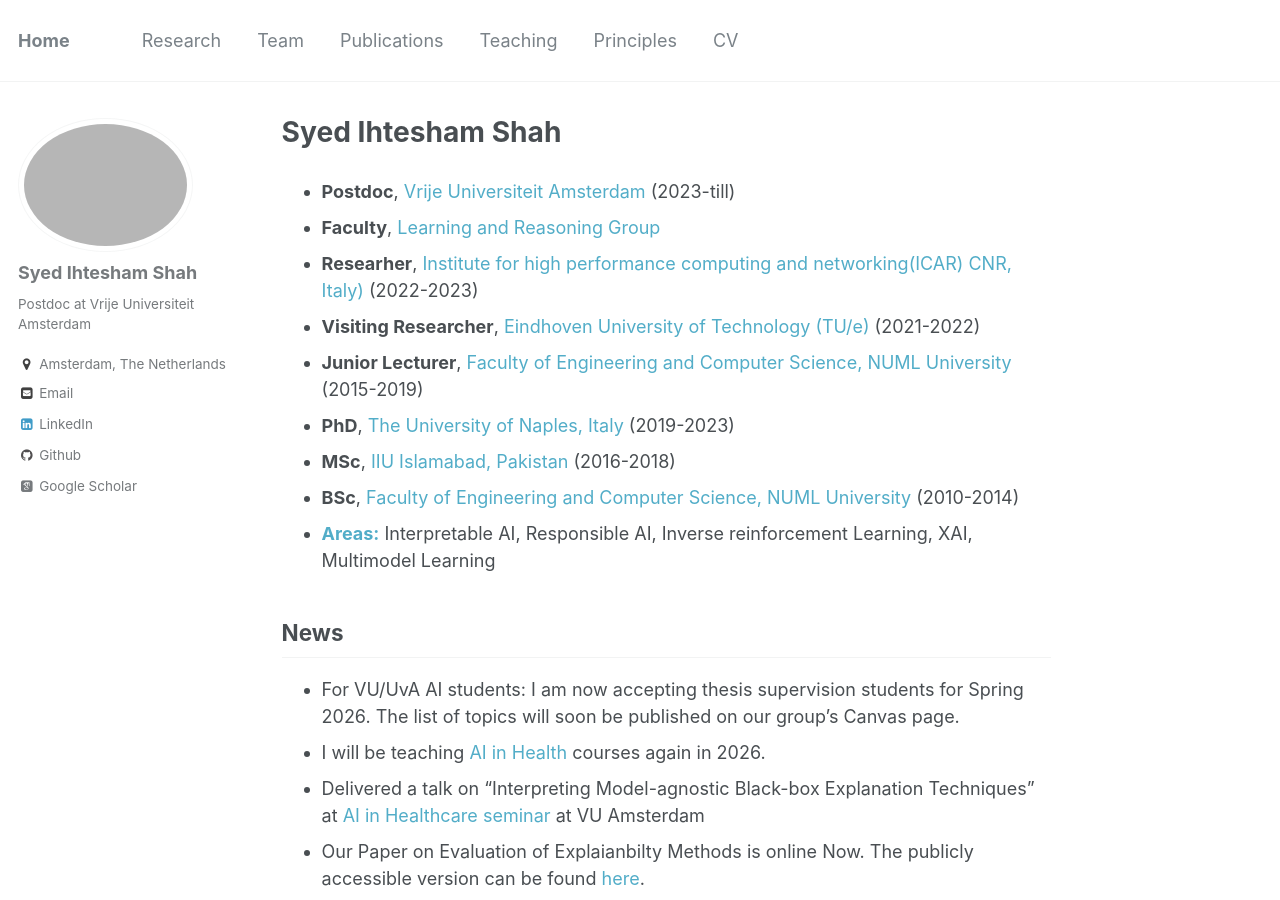
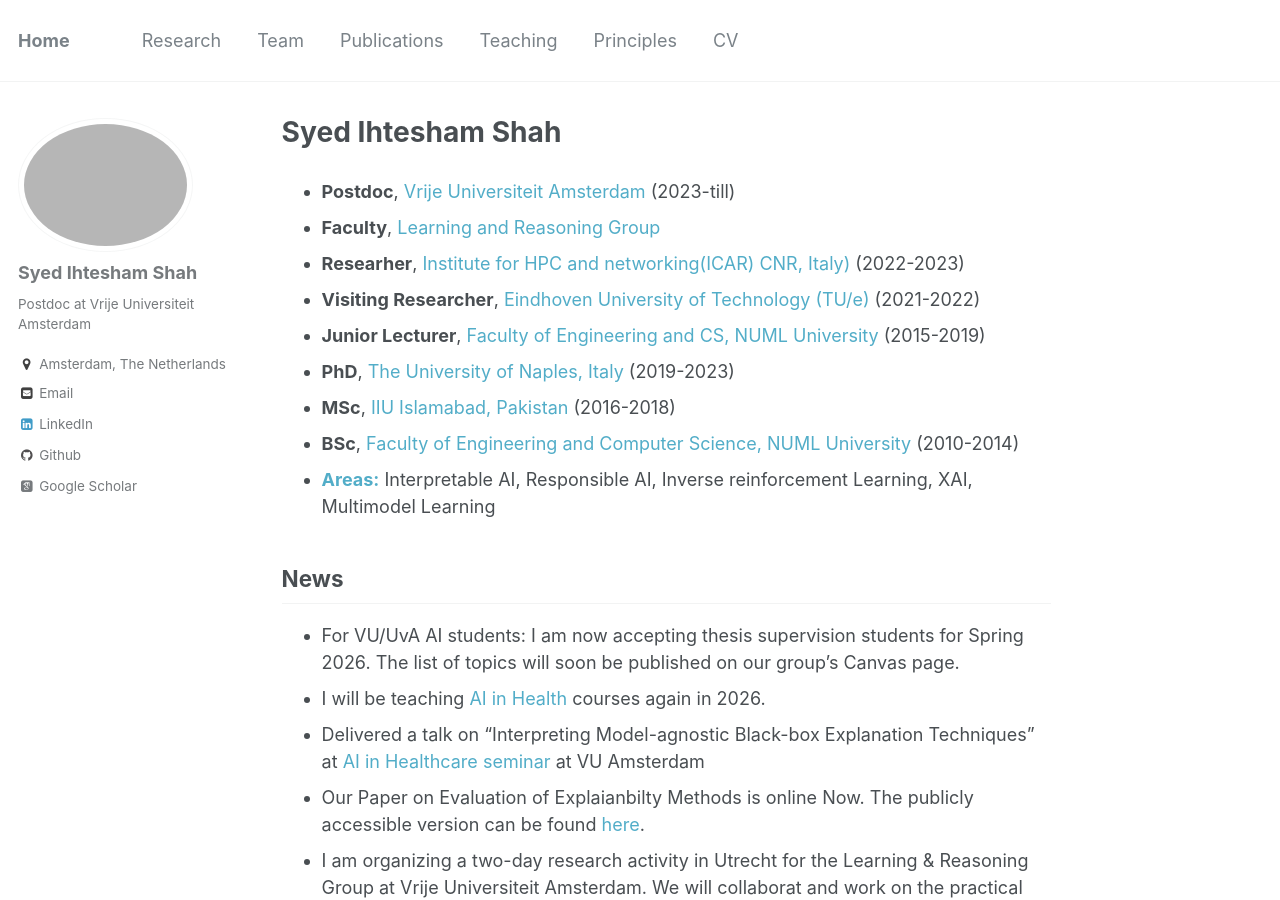
Before and after one commit to IhteshamShah/IhteshamShah.github.io, a Jekyll site: the page built from _pages/about.md, in a window 1280 px wide and 900 px high. Built offline with Jekyll 4.4.1, drawn with Linux system fonts in a browser that asks for light colours; some web fonts are replaced.

Commit message:
changed details

```diff
--- a/_pages/about.md
+++ b/_pages/about.md
@@ -10,9 +10,9 @@
 
 * **Postdoc**, [Vrije Universiteit Amsterdam](https://vu.nl/en/about-vu/more-about/artificial-intelligence-computer-science) (2023-till)
 * **Faculty**, [Learning and Reasoning Group](https://lr.cs.vu.nl)
-* **Researher**, [Institute for high performance computing and networking(ICAR) CNR, Italy)](https://www.icar.cnr.it/) (2022-2023)
+* **Researher**, [Institute for HPC and networking(ICAR) CNR, Italy)](https://www.icar.cnr.it/) (2022-2023)
 * **Visiting Researcher**, [Eindhoven University of Technology (TU/e)](https://www.tue.nl/en/) (2021-2022)
-* **Junior Lecturer**, [Faculty of Engineering and Computer Science, NUML University ](https://www.numl.edu.pk/) (2015-2019)
+* **Junior Lecturer**, [Faculty of Engineering and CS, NUML University ](https://www.numl.edu.pk/) (2015-2019)
 * **PhD**, [The University of Naples, Italy](https://www.uniparthenope.it/) (2019-2023)
 * **MSc**, [IIU Islamabad, Pakistan](https://www.iiu.edu.pk/) (2016-2018)
 * **BSc**, [Faculty of Engineering and Computer Science, NUML University](https://www.numl.edu.pk/) (2010-2014)
```
